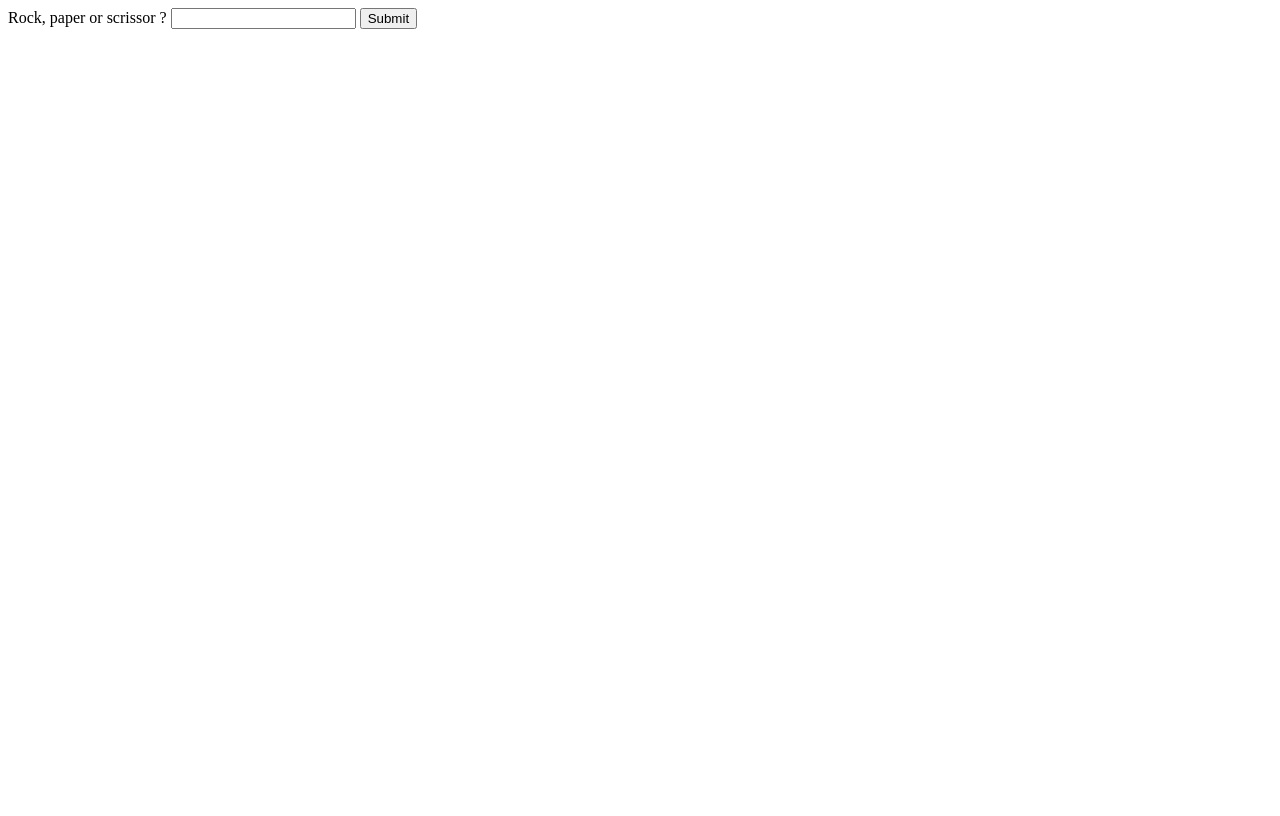
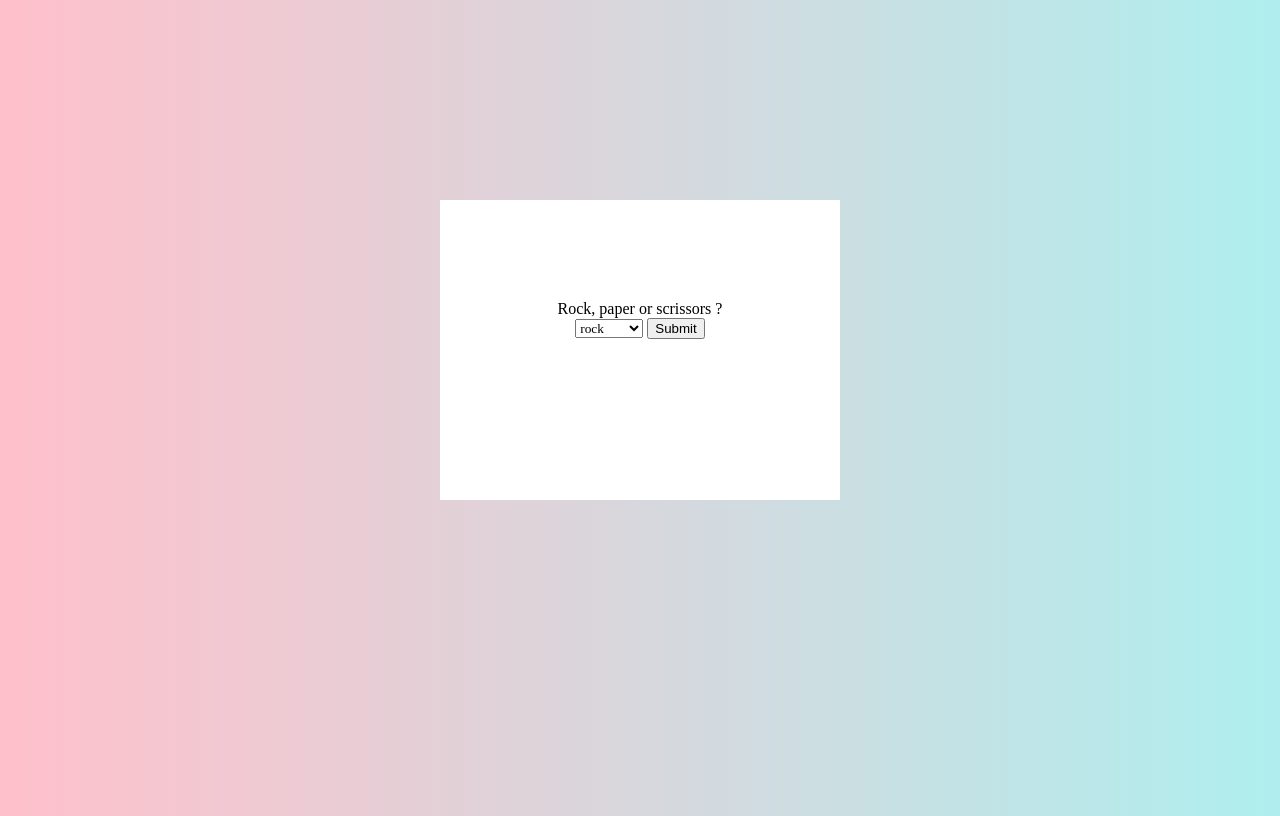
Before and after one commit to Julietrantt/Rock-Paper-Scrissors, a plain HTML site: page index.html in a window 1280 px wide. Drawn offline with Linux system fonts and the light colour scheme.

Commit message:
adding style and selection

```diff
--- a/index.html
+++ b/index.html
@@ -4,17 +4,26 @@
     <meta charset="UTF-8">
     <meta http-equiv="X-UA-Compatible" content="IE=edge">
     <meta name="viewport" content="width=device-width, initial-scale=1.0">
-    <title>Document</title>
+    <link rel="stylesheet" href="./style.css">
+    <title>Rock, paper or scrissor</title>
 </head>
 <body>
+  <div class="game">
     <form>
         <div class="mb-3">
-          <label class="form-label">Rock, paper or scrissor ?</label>
-          <input type="text" class="form-control" id="playerInput">
+          <label class="form-label">Rock, paper or scrissors ?</label> <br>
+          <select id="playerInput" style="font-family:MV boli;">
+            <option>rock</option>
+            <option>paper</option>
+            <option>scrissors</option>
+          </select>
 
         <button type="button" class="btn btn-primary" Onclick="playRound()">Submit</button>
       </form>
          <p id="answer"></p>
-      <script src="./app.js"></script>
+
+  </div>
+
+  <script src="./app.js"></script>
 </body>
 </html>
--- a/style.css
+++ b/style.css
@@ -0,0 +1,23 @@
+body{
+    width: 100%;
+    height: 100vh;
+    background: linear-gradient(
+      to right,
+      pink,
+      paleturquoise
+    );
+    font-family: MV boli;
+  }
+
+.game {
+    background-color: white;
+    width: 400px;
+    height: 200px;
+    text-align: center;
+    top:50%;
+    position: absolute;
+    top: 50%;
+    left: 50%;
+    margin: -200px 0 0 -200px;
+    padding-top: 100px;
+}
```
